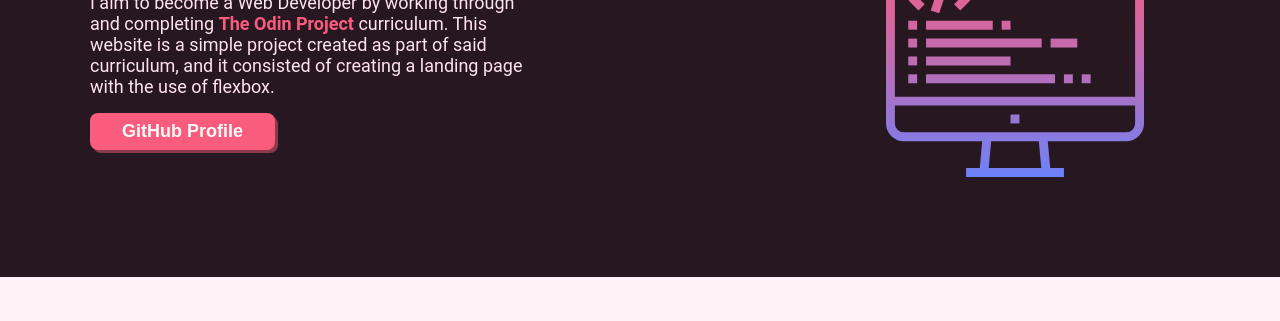
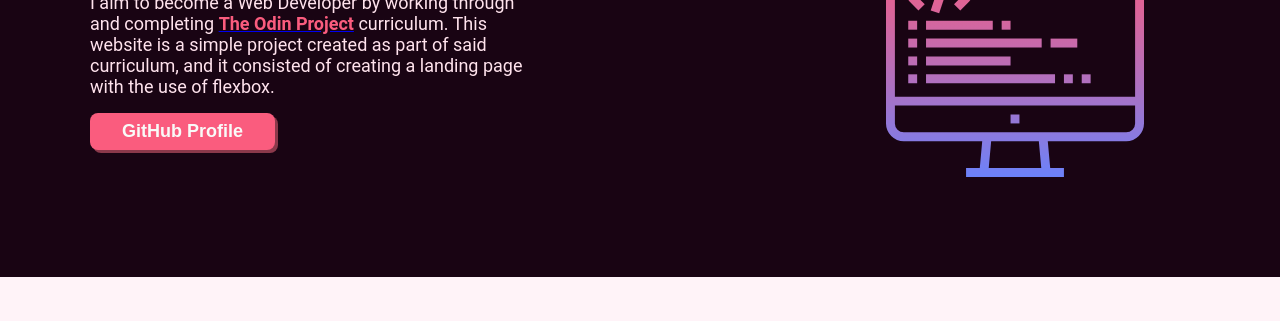
Before and after one commit to potaytocheeps/odin-landing-page, a plain HTML site: page index.html in a window 1280 px wide. Shown: the part 233-554 px from the top of the page. Drawn offline with Linux system fonts and the light colour scheme.

Commit message:
Separate header into its own section
The header was previously part of the hero section, but I chose to
instead separate the two into their own sections so that the header
could have a different background color.

```diff
--- a/index.html
+++ b/index.html
@@ -6,8 +6,7 @@
   <link rel="stylesheet" href="./styles.css">
 </head>
 <body>
-  <div class="header-hero-section">
-    <div class="header-hero-container">
+  <div class="header-section">
     <div class="header">
       <div class="logo">Potaytocheeps</div>
       <ul class="header-links">
@@ -15,8 +14,11 @@
         <li><a href="#projects">Projects</a></li>
       </ul>
     </div>
+  </div>
 
-      <div id="about" class="hero-section">
+  <div class="hero-section">
+    <div class="hero-container">
+      <div id="about" class="hero-content">
         <div class="left-hero-content">
           <h1 class="hero-title">Hello! I am Potayto!</h1>
           <p class="hero-text">
--- a/styles.css
+++ b/styles.css
@@ -8,7 +8,8 @@ body {
   padding: 0;
 }
 
-.header-hero-container,
+.header,
+.hero-container,
 .information-container,
 .quote-container,
 .call-to-action-container {
@@ -16,11 +17,14 @@ body {
   flex: auto;
 }
 
-.header-hero-section {
-  background-color: #261721;
-  color: #FFF6F8;
+/***************
+  Header
+****************/
+
+.header-section {
   display: flex;
   justify-content: center;
+  background-color: #261721;
 }
 
 .header {
@@ -33,6 +37,7 @@ body {
 .logo {
   font-size: 24px;
   font-weight: bold;
+  color: #FFF6F8;
 }
 
 ul {
@@ -43,17 +48,28 @@ ul {
   gap: 20px;
 }
 
-a {
+.header a {
   text-decoration: none;
-  color: #E5E7EB;
   font-size: 18px;
+  color: #FFE3ED;
 }
 
 p {
   margin: 0;
 }
 
+/***************
+  Hero Section
+****************/
+
 .hero-section {
+  background-color: #190413;
+  color: #FFF6F8;
+  display: flex;
+  justify-content: center;
+}
+
+.hero-content {
   display: flex;
   padding: 100px 0;
   gap: 50px;
```
Lines whose indentation alone changed are shown as unchanged.
